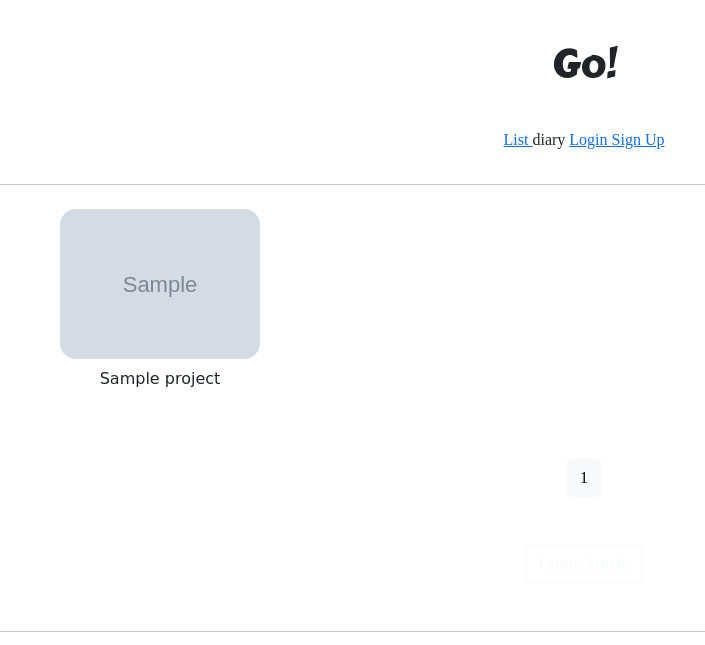
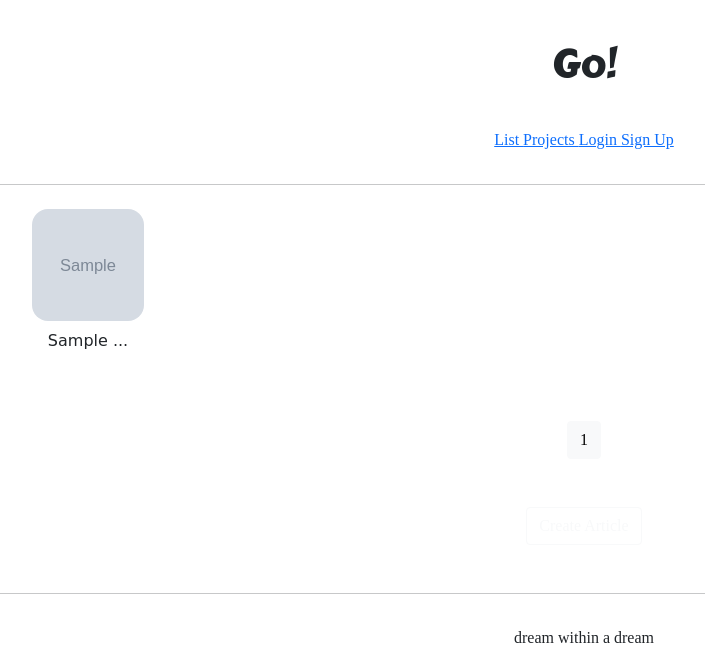
Before and after one commit to RYU339/new_pj_, a Django app: page /projects/list/ in a window 1280 px wide. Shown: the top 645 px of the page, without its empty margins (56-761 px from the left). Run offline with Django 3.2, Linux system fonts and the light colour scheme; tables that the repository leaves empty hold one stand-in row (values such as "Sample post"); grey boxes marked "Sample" are stand-in pictures; parts of the project's set-up code (start-up, migrations or seed data) failed here and were passed over; some libraries are stand-ins or nearby versions; some web fonts are replaced.

Commit message:
21.08.18 New Project commit 1

```diff
--- a/projectapp/templates/projectapp/list.html
+++ b/projectapp/templates/projectapp/list.html
@@ -11,8 +11,6 @@
         }
 
         .container div{
-          width: 45%;
-            max-width: 200px;
           display: flex;
           justify-content: center;
           align-items: center;
@@ -21,7 +19,9 @@
         }
 
         .container img{
-            width: 100%;
+            width: 7rem;
+            height: 7rem;
+            object-fit: cover;
             border-radius: 1rem;
         }
 
@@ -35,7 +35,7 @@
                 <a href="{% url 'projectapp:detail' pk=project.pk %}">
                     <img src="{{ project.image.url }}" alt="">
                 </a>
-                <span class="my-2 NNS_B">{{ project.name }}</span>
+                <span class="my-2 NNS_B">{{ project.name | truncatechars:10 }}</span>
             </div>
 
         {% endfor %}
--- a/templates/header.html
+++ b/templates/header.html
@@ -9,7 +9,11 @@
                 List
             </a>
         </span>
-        <span>diary</span>
+        <span>
+            <a href="{% url 'projectapp:list' %}">
+                Projects
+            </a>
+        </span>
         {% if not user.is_authenticated %}
         <span>
             <a href="{% url 'accountapp:login' %}">
```
